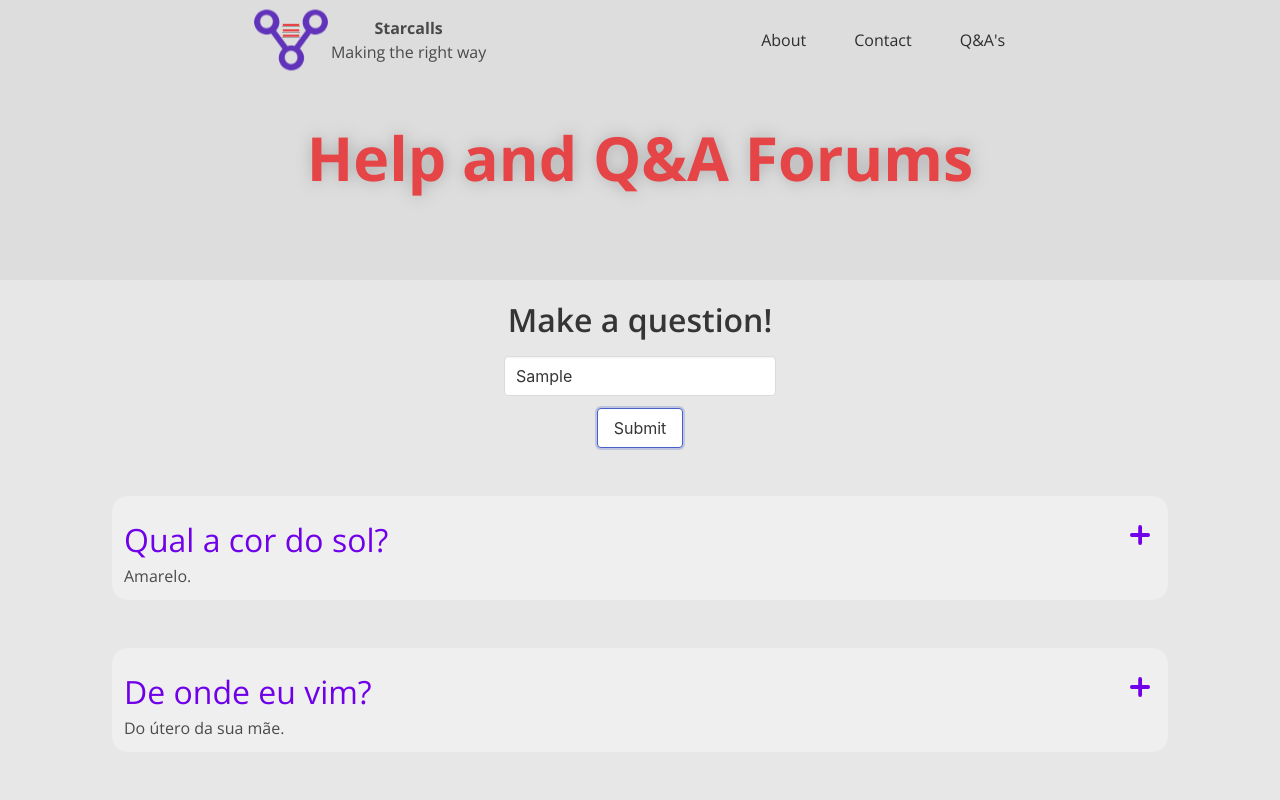
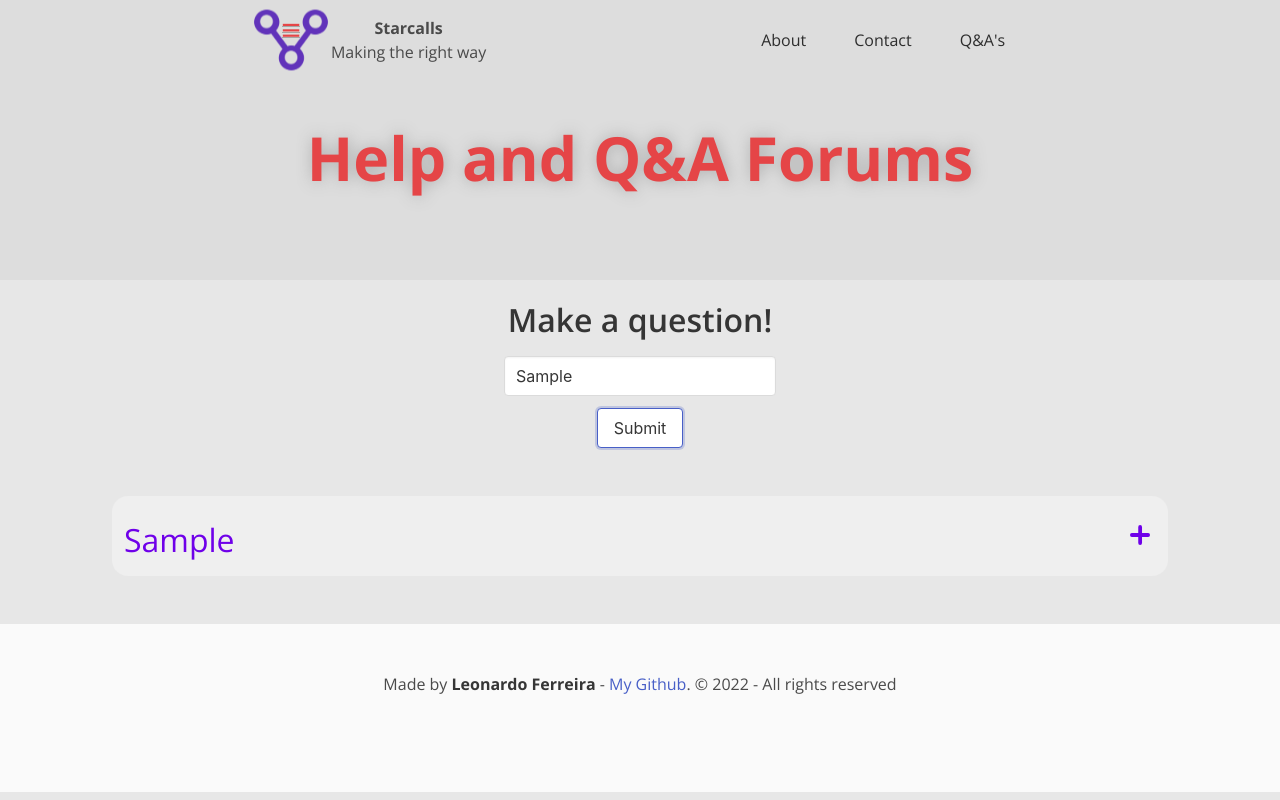
Before and after one commit to Leoff00/starcalls-frontend, a Vue app: page / in a window 1280 px wide. Both pictures are taken after typing "Sample" into the empty fields and a click on the button "Submit". Shown: the top 800 px of the page. Built offline with nearby package versions, Linux system fonts and the light colour scheme.

Commit message:
feat: implementing make a question logic

```diff
--- a/src/components/Input.vue
+++ b/src/components/Input.vue
@@ -4,18 +4,16 @@
     <div class="control column">
       <input class="input" v-model="newQuestion" type="text" placeholder="Question...">
     </div>
-    <button class="button" @click="createQuestion">Submit</button>
+    <button class="button" @click="emit('submitted', capitalize)">Submit</button>
   </section>
 </template>
 <script setup lang="ts">
-import { ref } from 'vue';
+import { ref, computed } from 'vue';
 
-const emit = defineEmits(['new-q'])
+const emit = defineEmits<{ (e: 'submitted', capitalize: string): void }>()
 const newQuestion = ref("")
 
-function createQuestion() {
-  emit('new-q', newQuestion.value)
-}
+const capitalize = computed(() => newQuestion.value.charAt(0).toUpperCase() + newQuestion.value.slice(1))
 
 </script>
 <style scoped>
--- a/src/components/QandA.vue
+++ b/src/components/QandA.vue
@@ -1,7 +1,7 @@
 <template>
   <div class="qa-container column m-6">
     <div class="mt-2 is-flex is-justify-content-space-between is-align-items-center">
-      <h3 class="is-size-3">{{ items?.question }}</h3>
+      <h3 @new-q="" class="is-size-3">{{ items?.question }}</h3>
       <figure class="image is-32x32">
         <button @click="limit++">
           <img src="../assets/plus.svg" alt="Carregar mais">
@@ -22,6 +22,7 @@ interface Props {
     answers: string[];
   };
 }
+
 
 const limitedAnswers = computed(() => {
   return props.items.answers.slice(0, limit.value);
--- a/src/components/Questions.vue
+++ b/src/components/Questions.vue
@@ -1,16 +1,26 @@
-
-// ! FIX
 <template>
     <section>
-
-        <Input @new-q="data.push()" />
-        <section v-for="items in data" :key="items.q_id" class="container">
+        <Input @submitted="pushData" />
+        <section v-for="items in recData" :key="items.q_id" class="container">
             <Question :items="items" />
         </section>
     </section>
 </template>
 <script lang="ts" setup>
-import { data } from "../mock/mock.json"
+import { ref } from "vue"
 import Question from "./QandA.vue"
 import Input from "./Input.vue";
+
+interface QAProps {
+    q_id: number;
+    question: string;
+    answers: Array<string>;
+}
+
+const recData = ref<Array<QAProps>>([])
+
+function pushData(question: string) {
+    recData?.value?.push({ q_id: 1, question, answers: [''] })
+}
+
 </script>
```
